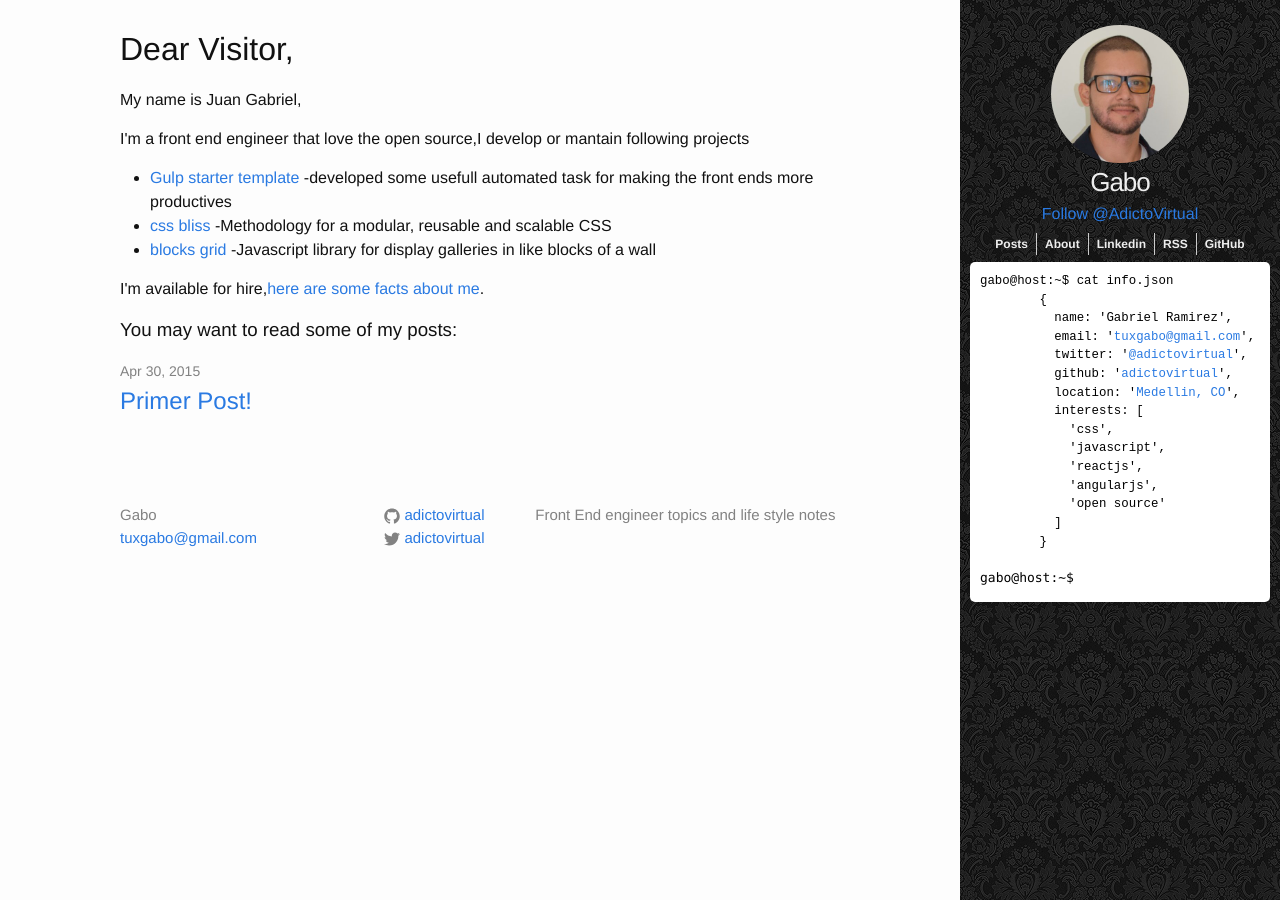
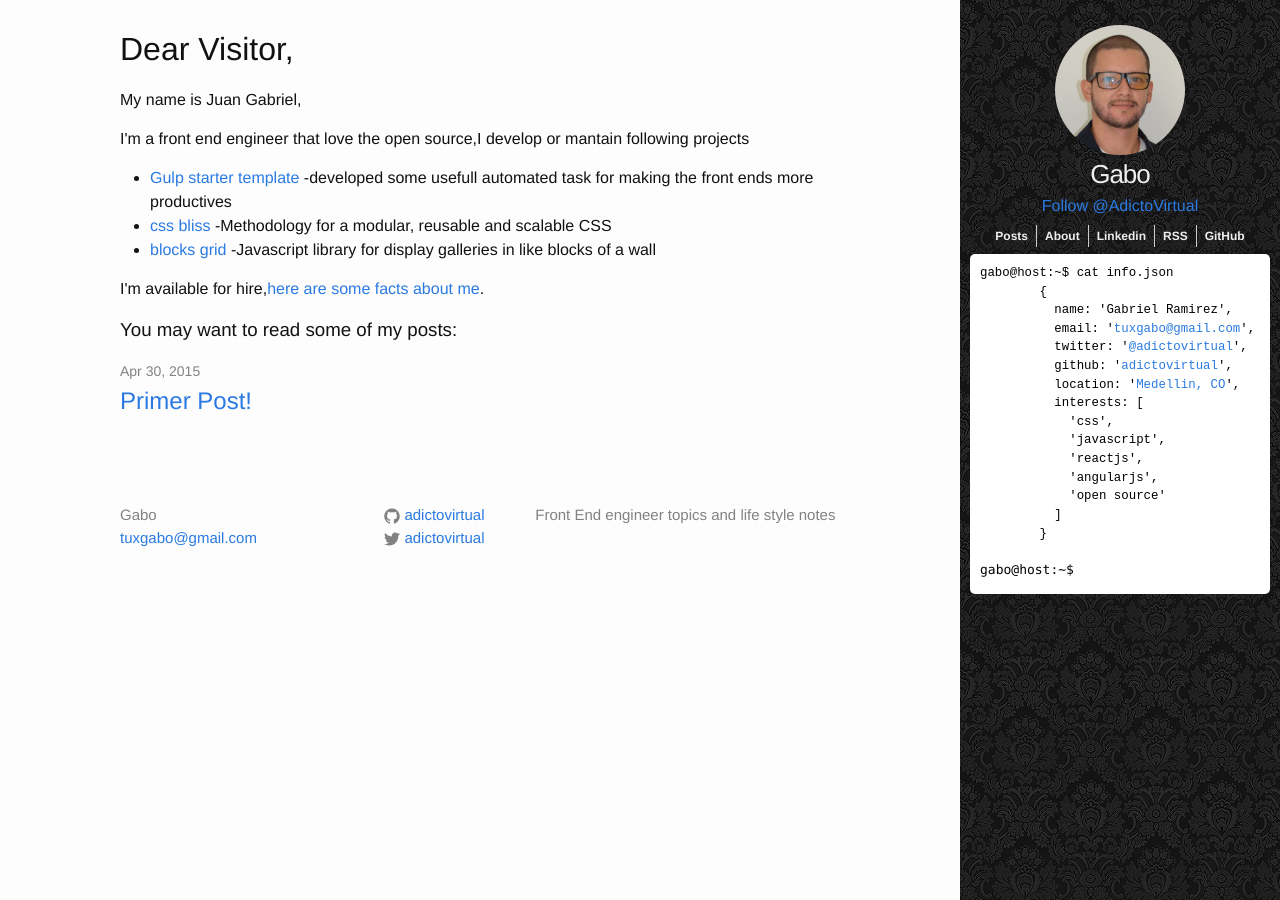
Before and after one commit to juanramirezc2/adictovirtual.github.io, a Jekyll site: the page built from index.html, in a window 1280 px wide. Built offline with Jekyll 4.4.1, drawn with Linux system fonts in a browser that asks for light colours; comment, search, counter and statistics services are not loaded.

Commit message:
responsive version of the blog

```diff
--- a/_sass/_base.scss
+++ b/_sass/_base.scss
@@ -22,6 +22,7 @@
     background-color: $background-color;
     -webkit-text-size-adjust: 100%;
 }
+
 
 
 
@@ -202,10 +203,11 @@
 }
 
 .avatar{
-  padding: 0 81px 0 81px;
+  text-align:center;
   &__img{
+    width:130px;
     border-radius:50%;
-  }
+}
 }
 .sidebar{
   &__console{
--- a/_sass/_layout.scss
+++ b/_sass/_layout.scss
@@ -1,6 +1,9 @@
 /**
  * Site header
  */
+
+
+
 .site-header {
     position:fixed;
     max-width:300px;
@@ -267,3 +270,20 @@
         }
     }
 }
+
+/* sitio en mobil */
+@media (max-width: 768px) {
+  .site-header{
+    position:initial;
+    max-width:initial;
+  }
+  .site-footer{
+    margin:0;
+  }
+  .sidebar__console{
+    display:none;
+  }
+  .page-content{
+    margin:0;
+  }
+}
```
